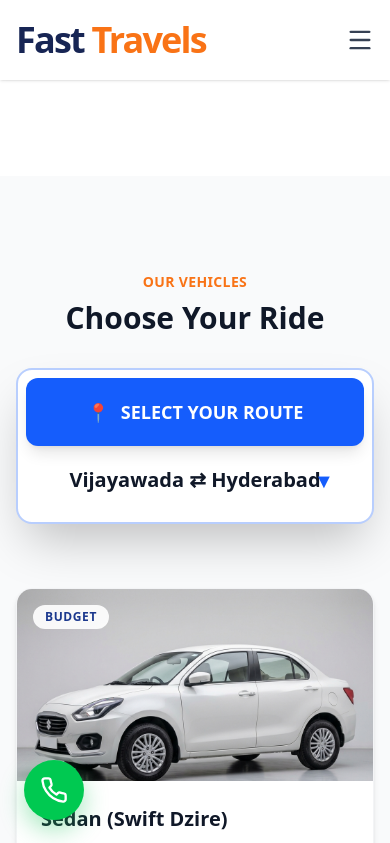
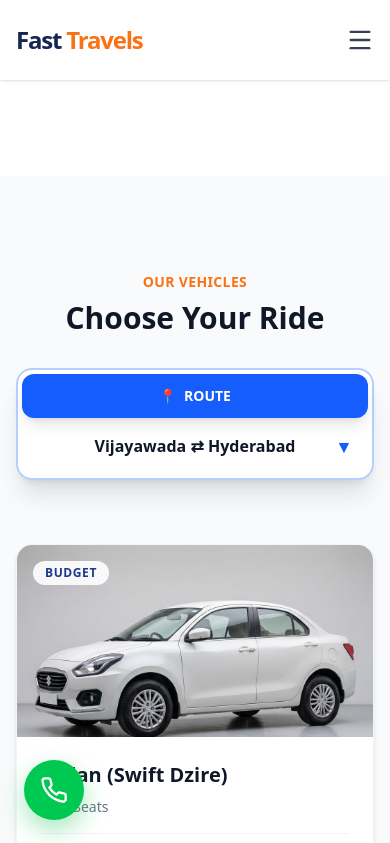
Before and after one commit to praghnesh/shannu-cab-s, a Next.js app: page /fleet in a window 390 px wide. Shown: the top 843 px of the page. Built offline with nearby package versions, Linux system fonts and the light colour scheme.

Commit message:
your message

```diff
--- a/components/Fleet.tsx
+++ b/components/Fleet.tsx
@@ -80,8 +80,13 @@
   const [viewIndex, setViewIndex] = useState<number | null>(null);
   const [selectedRoute, setSelectedRoute] = useState<string>("Hyderabad ⇄ Vijayawada");
 
-  // Filter logic: Filter by EXACT route match to ensure only 4 cars show
-  const filteredFleet = fleetData.filter(car => car.route === selectedRoute);
+  // Filter logic: Filter by route + append Buses for all city routes (avoid duplicates)
+  const filteredFleet = selectedRoute === "Buses & Group Travel"
+    ? fleetData.filter(car => car.route === "Buses & Group Travel")
+    : [
+        ...fleetData.filter(car => car.route === selectedRoute),
+        ...fleetData.filter(car => car.route === "Buses & Group Travel")
+      ];
 
   const activeItem = viewIndex !== null ? filteredFleet[viewIndex] : null;
 
@@ -119,11 +124,11 @@
           <h2 className="text-orange-500 font-semibold tracking-wide uppercase text-sm mb-2">Our Vehicles</h2>
           <h3 className="text-3xl md:text-5xl font-extrabold text-gray-900 mb-8">Choose Your Ride</h3>
 
-          {/* Centered & Enlarged Route Selector */}
-          <div className="bg-white p-2 sm:p-3 rounded-2xl shadow-2xl border-2 border-blue-600/30 mx-auto max-w-2xl transition-all hover:border-blue-600/50">
+          {/* Centered & Responsive Route Selector */}
+          <div className="bg-white p-1 sm:p-3 rounded-2xl shadow-xl border-2 border-blue-600/30 mx-auto max-w-2xl transition-all hover:border-blue-600/50">
             <div className="flex flex-col sm:flex-row items-stretch sm:items-center">
-              <div className="bg-blue-600 text-white px-8 py-5 rounded-xl flex items-center justify-center gap-3 font-bold whitespace-nowrap text-lg shadow-lg">
-                <span>📍</span> SELECT YOUR ROUTE
+              <div className="bg-blue-600 text-white px-4 sm:px-8 py-3 sm:py-5 rounded-xl flex items-center justify-center gap-2 sm:gap-3 font-bold whitespace-nowrap text-sm sm:text-lg shadow-lg">
+                <span>📍</span> <span className="hidden xs:inline">SELECT YOUR ROUTE</span><span className="xs:hidden">ROUTE</span>
               </div>
               <div className="relative flex-grow">
                 <select
@@ -132,13 +137,13 @@
                     setSelectedRoute(e.target.value);
                     setViewIndex(null);
                   }}
-                  className="w-full bg-transparent px-8 py-5 text-gray-900 font-extrabold text-xl outline-none cursor-pointer appearance-none text-center sm:text-left"
+                  className="w-full bg-transparent px-4 sm:px-8 py-4 sm:py-5 text-gray-900 font-extrabold text-base sm:text-xl outline-none cursor-pointer appearance-none text-center sm:text-left"
                 >
                   {routes.map(r => (
                     <option key={r.value} value={r.value}>{r.label}</option>
                   ))}
                 </select>
-                <div className="absolute right-8 top-1/2 -translate-y-1/2 pointer-events-none text-blue-600 font-bold scale-125">
+                <div className="absolute right-4 sm:right-8 top-1/2 -translate-y-1/2 pointer-events-none text-blue-600 font-bold scale-110 sm:scale-125">
                   ▼
                 </div>
               </div>
--- a/components/Navbar.tsx
+++ b/components/Navbar.tsx
@@ -11,7 +11,7 @@
         <div className="flex justify-between h-20">
           <div className="flex items-center">
             <Link href="/" className="flex-shrink-0 flex items-center">
-              <span className="text-4xl font-black tracking-tighter text-blue-950">Fast <span className="text-orange-500">Travels</span></span>
+              <span className="text-2xl sm:text-4xl font-black tracking-tighter text-blue-950">Fast <span className="text-orange-500">Travels</span></span>
             </Link>
           </div>
           <div className="hidden md:flex items-center space-x-8">
```
Also changed, not shown: public/innova.png (added).
